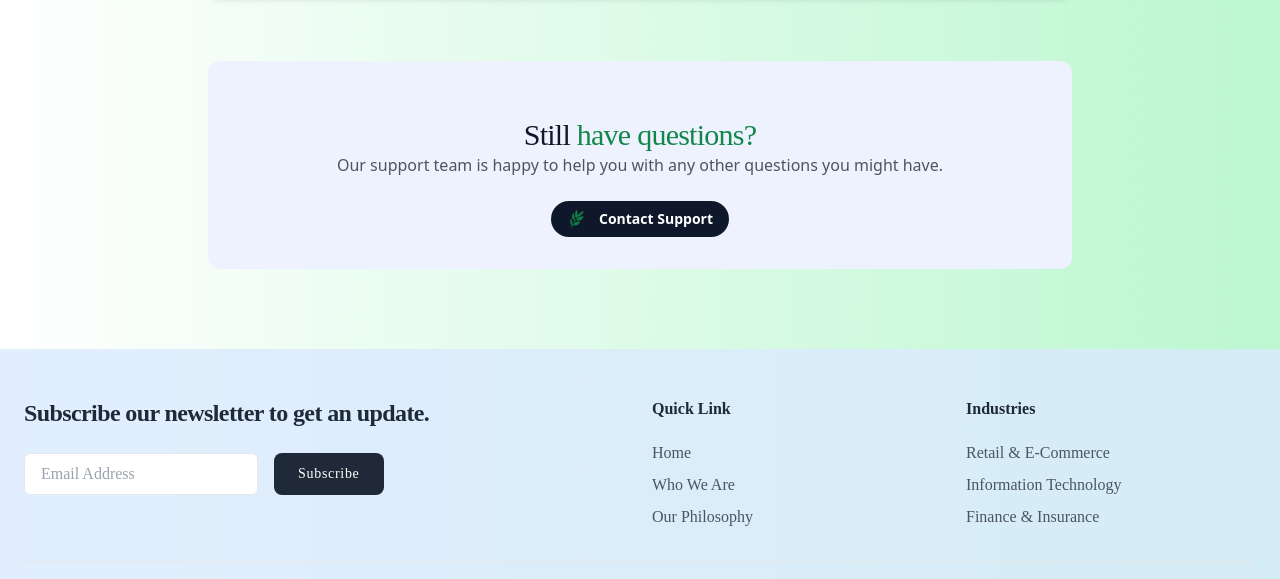
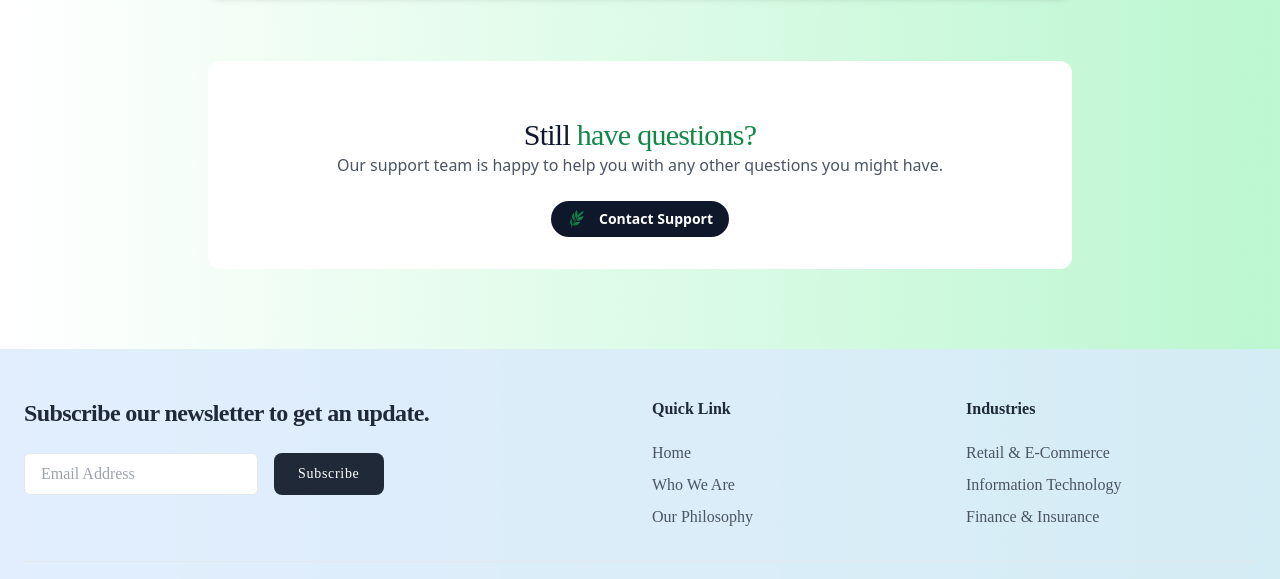
Before and after one commit to AAdedotun/morinpure-herbs, a website: page index.html in a window 1280 px wide. Shown: the part 3159-3738 px from the top of the page. Drawn offline with nearby package versions, Linux system fonts and the light colour scheme; a web font is replaced by a local one.

Commit message:
Update index.html at Contact
Changed the bg color of contact to white from -indigo-50

```diff
--- a/index.html
+++ b/index.html
@@ -575,7 +575,7 @@
         </div>
 
         <!-- Contact Support -->
-        <div class="mt-16 text-center bg-indigo-50 rounded-xl p-8">
+        <div class="mt-16 text-center bg-white rounded-xl p-8">
             <h2
                 class=" mt-6 mb-0 text-center font-display font-[playfair] text-2xl sm:text-3xl font-medium tracking-tight text-slate-900">
                 Still <span class="text-[#128749]">have questions?</span></h2>
```
